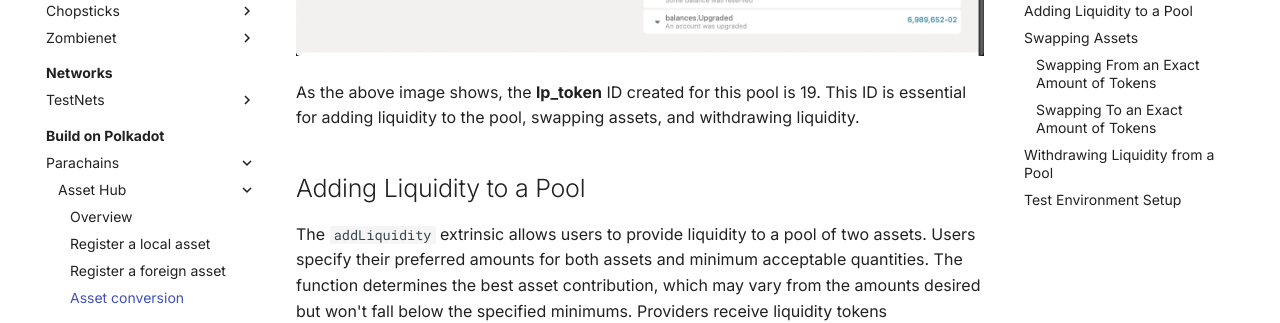
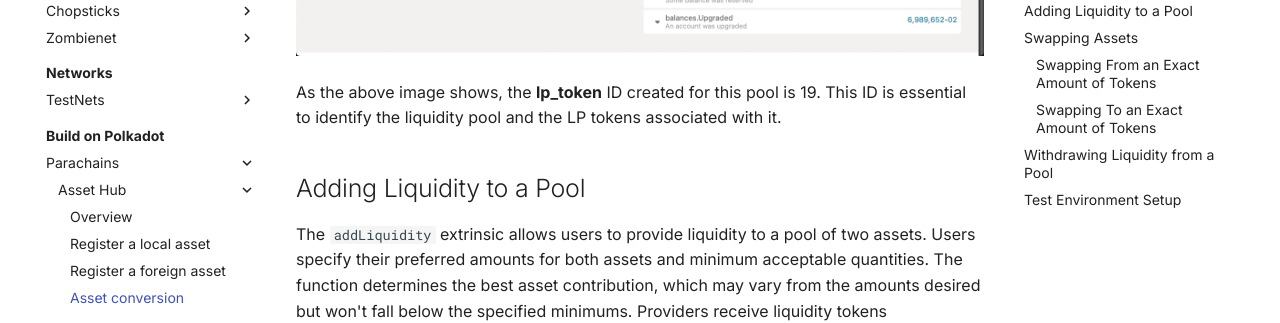
Before and after one commit to papermoonio/polkadot-ecosystem-docs-draft, an MkDocs documentation site: the page built from docs/build-on-polkadot/parachains/asset-hub/asset-conversion.md, in a window 1280 px wide and 900 px high, scrolled down 4577 px. Shown: the part 178-501 px from the top of the window. Built offline with MkDocs 1.6.1 and Material for MkDocs 9.7.7, drawn with Linux system fonts in a browser that asks for light colours.

Commit message:
fix: paraphrasing first process conclusion

```diff
--- a/docs/build-on-polkadot/parachains/asset-hub/asset-conversion.md
+++ b/docs/build-on-polkadot/parachains/asset-hub/asset-conversion.md
@@ -89,7 +89,7 @@
 
 ![Pool Created Event](/polkadot-ecosystem-docs-draft/images/building-on-polkadot/parachains/asset-hub/asset-conversion/asset-conversion-4.webp)
 
-As the above image shows, the **lp_token** ID created for this pool is 19. This ID is essential for adding liquidity to the pool, swapping assets, and withdrawing liquidity.
+As the above image shows, the **lp_token** ID created for this pool is 19. This ID is essential to identify the liquidity pool and the LP tokens associated with it.
 
 ## Adding Liquidity to a Pool
 
```
